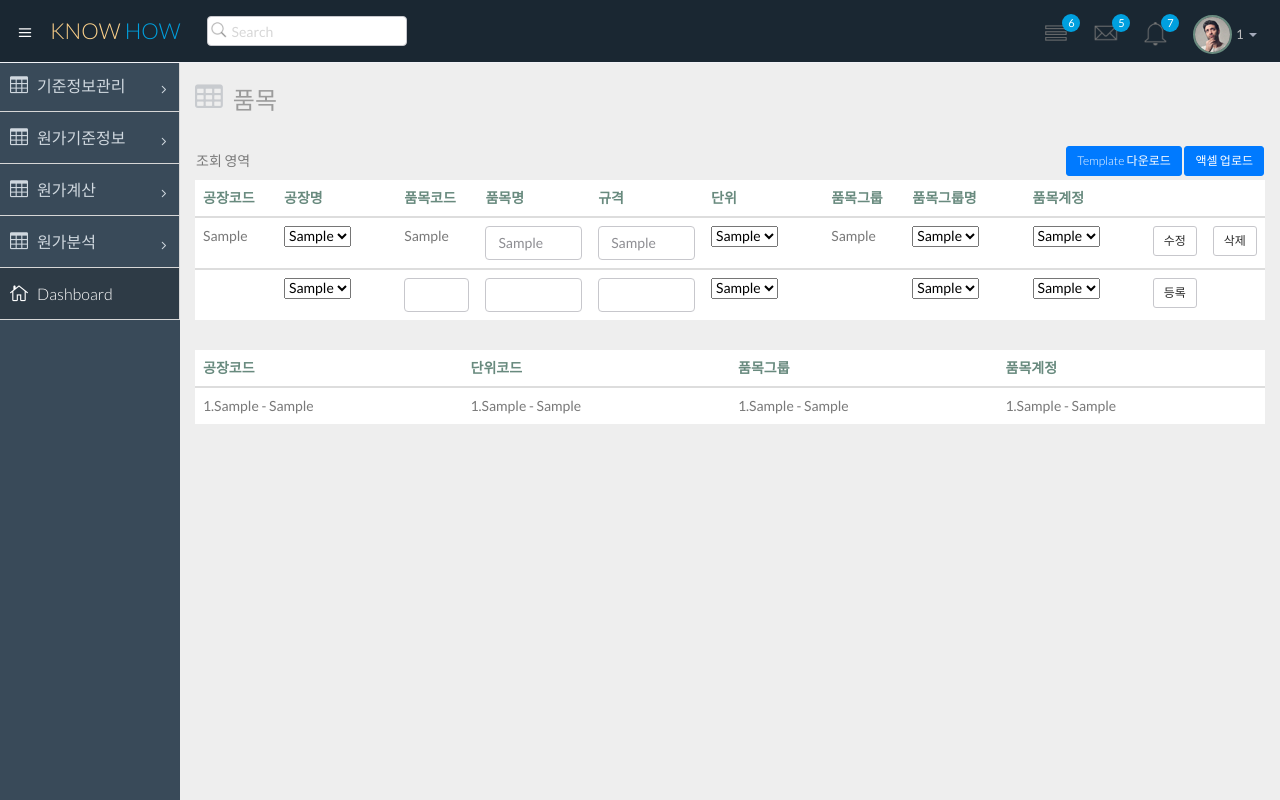
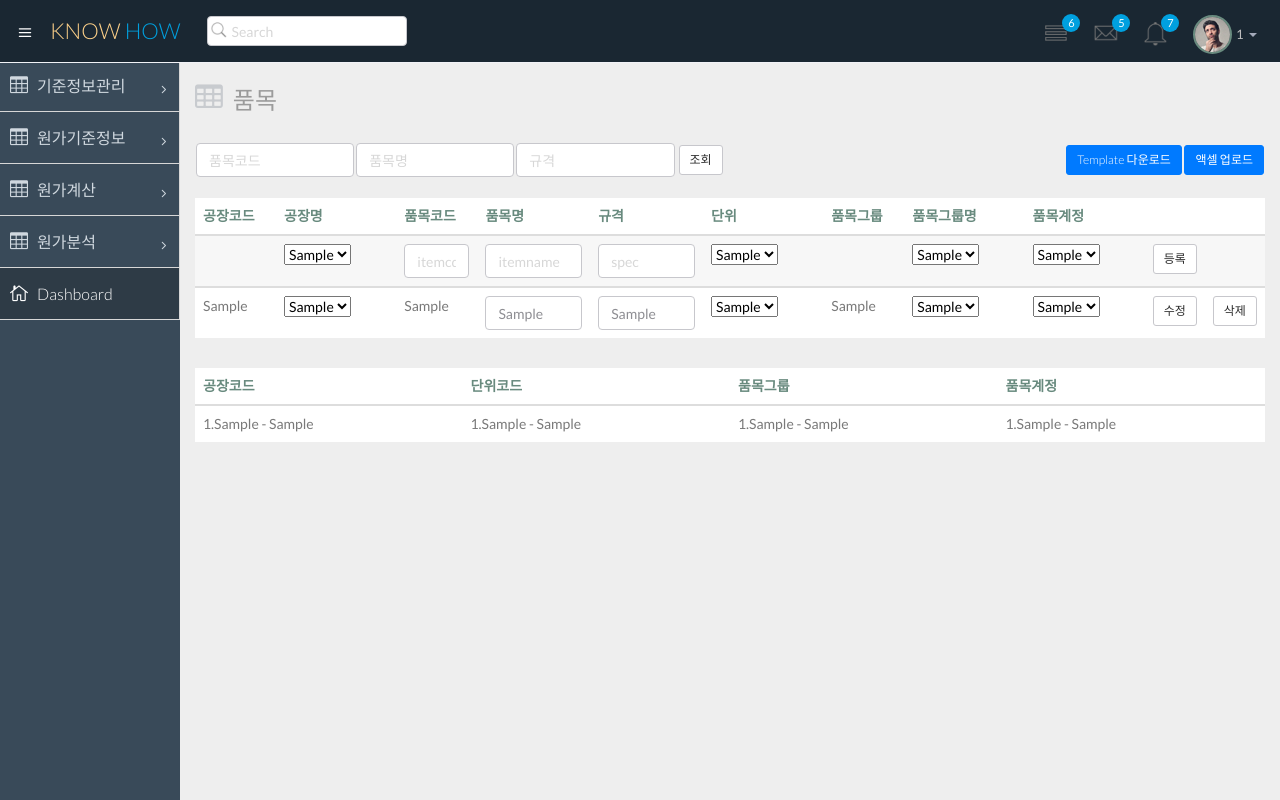
Before and after one commit to Team-KNOWHOW/AI-Cost-Management-and-Prediction-Platform, a Django app: template master/website/board/templates/board/b_item.html in a window 1280 px wide. Run offline with Django 3.2, Linux system fonts and the light colour scheme; the template is opened without the code that fills it: most values are stand-ins (such as "Sample title", 1, 10 or a date in 2020).

Commit message:
item_screen search update
품목 조회기능 업데이트

```diff
--- a/master/website/board/templates/board/b_bom.html
+++ b/master/website/board/templates/board/b_bom.html
@@ -218,9 +218,9 @@
 <input type="hidden" value="{{itemid}}" id="itemid">
 <input type="hidden" value="{{bomid}}" id="bomid">
 
-<div style="margin:20px 0;padding:10px 0;">
+<div >
 
-    <div style="margin:20px 0;">
+    <div>
     <table border="1" cellpadding="0" cellspacing="0" width="100%">
     <tr height="45">
         <td width="20%" align="center"  bgcolor="#FFF" valign="top">
--- a/master/website/board/templates/board/b_item.html
+++ b/master/website/board/templates/board/b_item.html
@@ -147,6 +147,17 @@
              xhr.setRequestHeader("X-CSRFToken", csrftoken);
              xhr.send(null);
         }
+        function searchItem()
+        {
+            var itemcode = document.getElementById('search_cd').value;
+            var itemname = document.getElementById('search_nm').value;
+            var itemspec = document.getElementById('search_spec').value;
+
+
+            var strurl = "?itemcode=" + itemcode + "&itemname=" + itemname + "&itemspec=" + itemspec;
+
+            location.href = strurl;
+        }
     </script>
 {% endblock %}
 
@@ -166,8 +177,17 @@
             <div>
                 <table width="100%">
                     <tr>
-                        <td width="50%">
-                            <h5>조회 영역</h5>
+                        <td width="15%">
+                            <input type="text" class="form-control" id="search_cd" placeholder="품목코드" onKeypress="javascript:if(event.keyCode==13) { searchItem() }"/>
+                        </td>
+                        <td width="15%">
+                            <input type="text" class="form-control" id="search_nm" placeholder="품목명" onKeypress="javascript:if(event.keyCode==13) { searchItem() }"/>
+                        </td>
+                        <td width="15%">
+                            <input type="text" class="form-control" id="search_spec" placeholder="규격" onKeypress="javascript:if(event.keyCode==13) { searchItem() }"/>
+                        </td>
+                        <td>
+                            <td width="5%"><a class="btn btn-default btn-sm" href="javascript:void(0);" onclick="searchItem()" title="Bootstrap 3 themes generator">조회</a></td>
                         </td>
                         <td width="50%" align="right">
                             <a class="btn btn-primary btn-sm" href="" title="Bootstrap 3 themes generator">Template 다운로드</a>
@@ -198,6 +219,45 @@
                                     <th width="8%"></th>
                                 </tr>
                               </thead>
+                              <tbody>
+                              <tr bgcolor="#F7F7F7">
+                                  <td width="8%"></td>
+                                  <td width="12%">
+                                      <select class="factory">
+                                          {% for ii in rsFactory %}
+                                            <option value="{{ ii.id }}"> {{ ii.factory_nm }} </option>
+                                          {% endfor %}
+                                      </select>
+                                  </td>
+                                  <td width="8%"> <input type="text" id="item_cd" class="form-control" placeholder="itemcd"></td>
+                                  <td width="12%"> <input type="text" id="item_nm" class="form-control" placeholder="itemname"></td>
+                                  <td width="12%"> <input type="text" id="item_spec" class="form-control" placeholder="spec"></td>
+                                  <td width="12%">
+                                      <select class="unit">
+                                          {% for ii in rsUnit %}
+                                          <option value="{{ ii.id }}"> {{ ii.cd_nm }} </option>
+                                          {% endfor %}
+                                      </select>
+                                  </td>
+                                  <td width="8%"></td>
+                                  <td width="12%">
+                                      <select class="itemgrp">
+                                          {% for ii in rsItemgrp %}
+                                          <option value="{{ii.id}}"> {{ ii.itemgrp_nm }} </option>
+                                          {% endfor %}
+                                      </select>
+                                  </td>
+                                  <td width="12%">
+                                      <select class="itemaccnt">
+                                          {% for ii in rsItemaccnt %}
+                                          <option value="{{ii.id}}"> {{ ii.itemaccnt_nm }} </option>
+                                          {% endfor %}
+                                      </select>
+                                  </td>
+                                  <td width="8%"><a class="btn btn-default btn-sm" href="javascript:void(0);" onclick="insertItem();" title="Bootstrap 3 themes generator">등록</a></td>
+                                  <td></td>
+                              </tr>
+                              </tbody>
                         {% for i in rsItem %}
                               <tbody>
                               <tr>
```
Also changed, not shown: other parts of master/website/board/templates/board/b_item.html (+1 -38 lines), master/website/board/views.py (+90 -9 lines).
